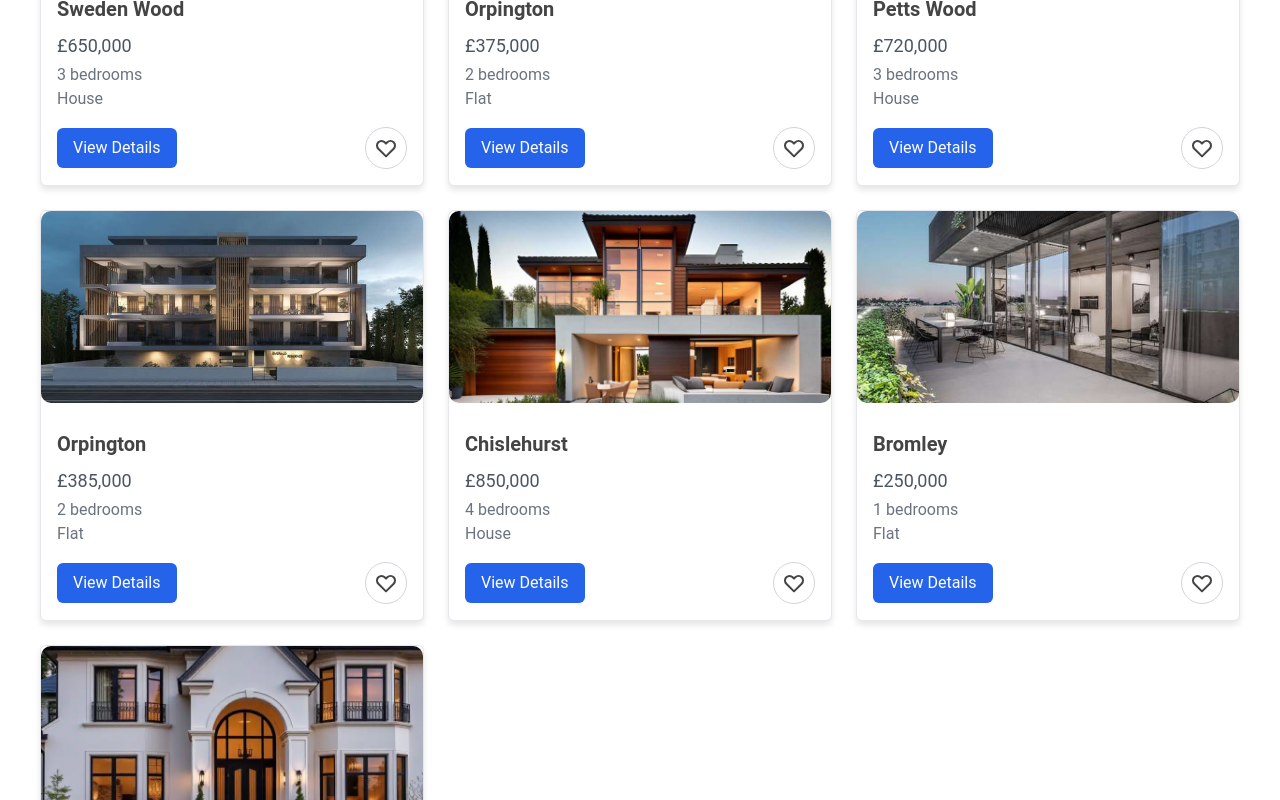
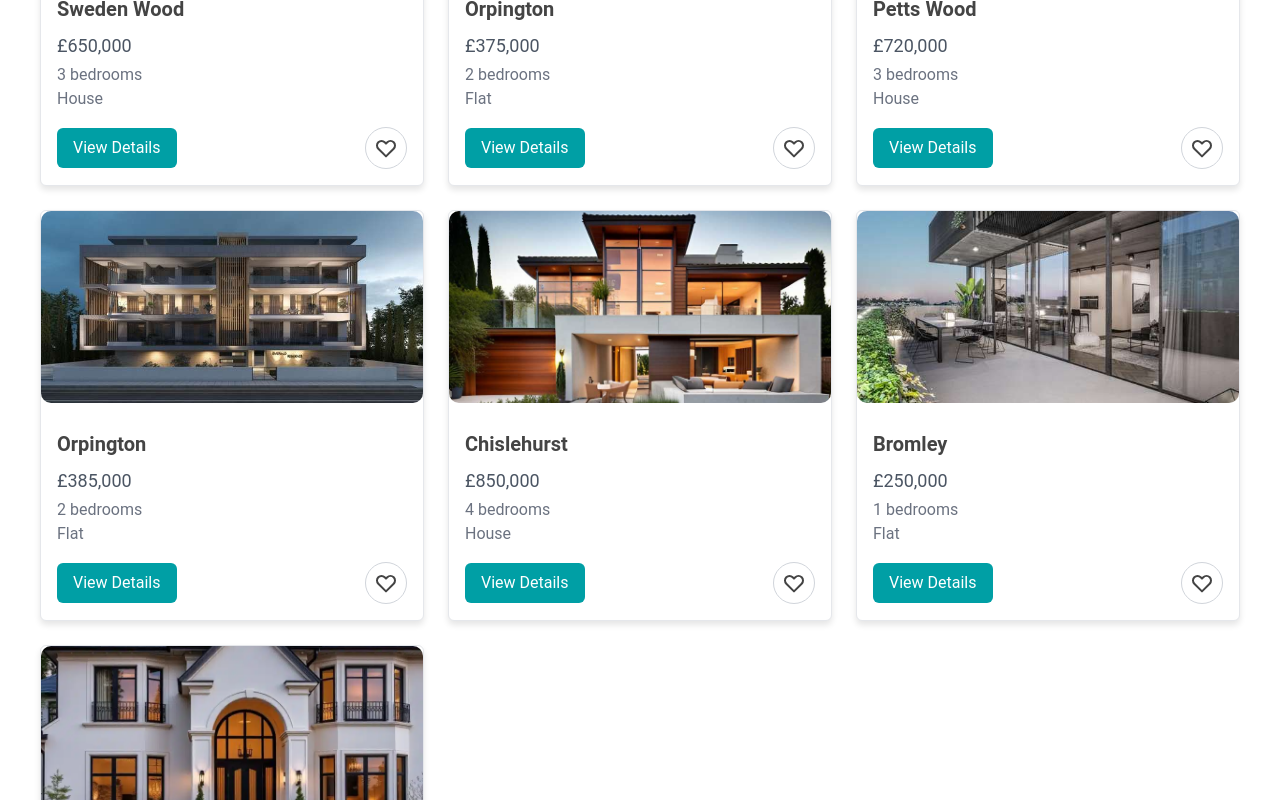
Before and after one commit to sasindri-siriwardene/RoyalEstate, a React (Vite) app: page / in a window 1280 px wide. Shown: the part 1880-2680 px from the top of the page. Built offline with nearby package versions, Linux system fonts and the light colour scheme.

Commit message:
Change the colour

```diff
--- a/src/Components/PropertyCard.css
+++ b/src/Components/PropertyCard.css
@@ -43,14 +43,14 @@
 
 .property-card .view-details {
   padding: 0.5rem 1rem;
-  background-color: #2563eb;
+  background-color: #009FA5;
   color: white;
   border-radius: 0.375rem;
   text-decoration: none;
 }
 
 .property-card .view-details:hover {
-  background-color: #1d4ed8;
+  background-color: #00787E;
 }
 
 .property-card .favorite-button {
```
